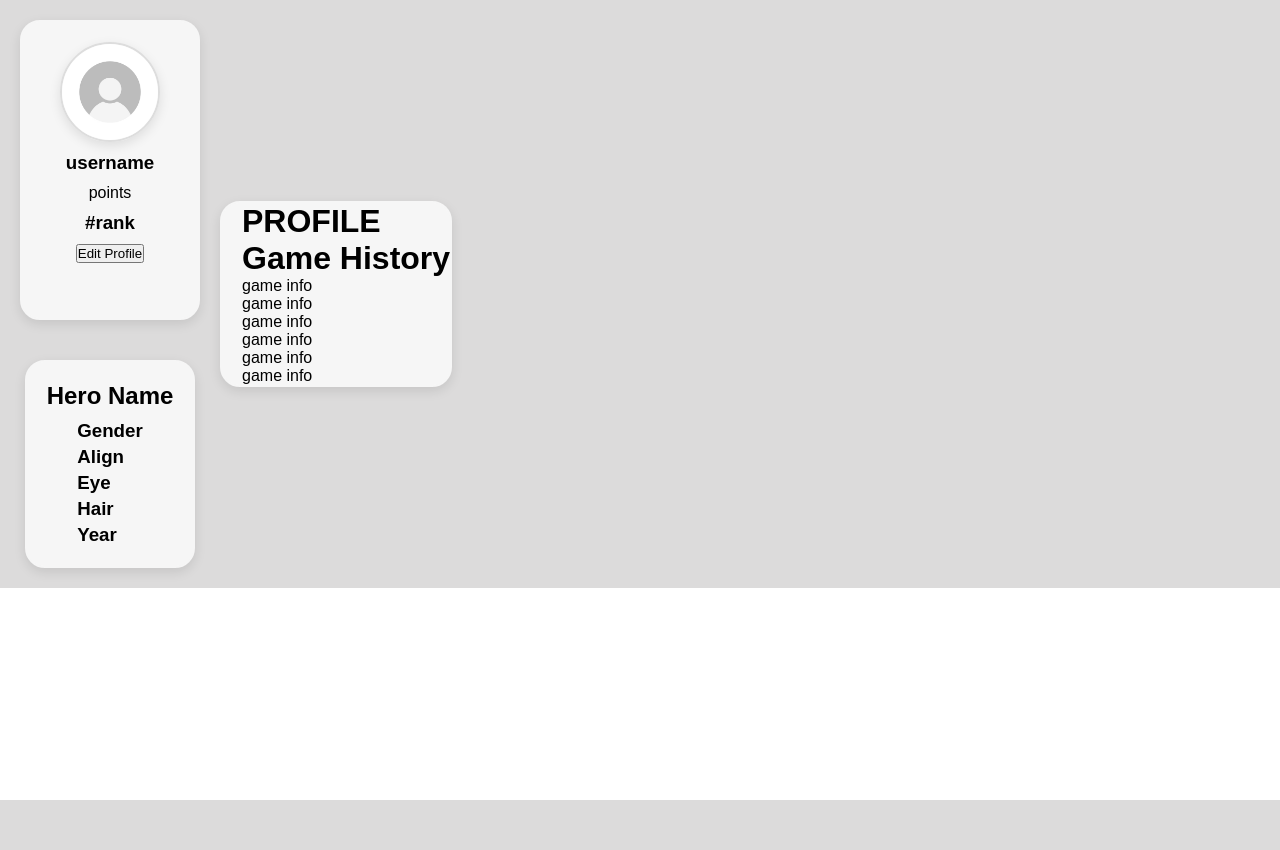
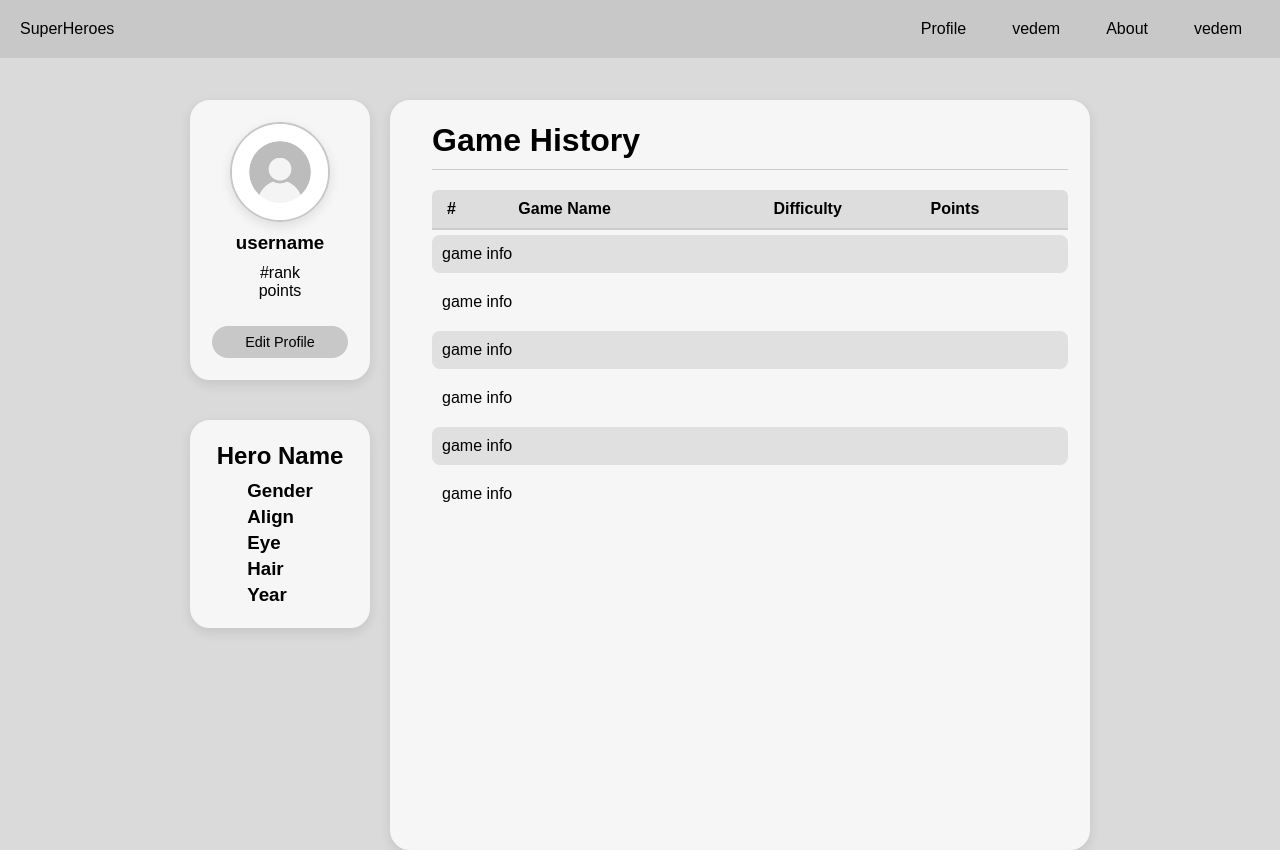
Before and after one commit to LunguFabian/GameOfSuperheroes, a PHP site: page /index/front/ProfilePage/ProfilePage.html in a window 1280 px wide. Before the commit the page ends 800 px from the top, so only its background shows below. Run offline with PHP 8.4, Linux system fonts and the light colour scheme.

Commit message:
ProfilePage 1.0

```diff
--- a/Application/src/front/AboutUsPage/AboutUs.html
+++ b/Application/src/front/AboutUsPage/AboutUs.html
@@ -15,7 +15,7 @@
             <i id="menu-close-button" class='bx bx-x-circle'></i>
 
             <li class="nav-item">
-                <a href="#" class="nav-link">vedem</a>
+                <a href="../ProfilePage/ProfilePage.html" class="nav-link">Profile</a>
             </li>
             <li class="nav-item">
                 <a href="#" class="nav-link">vedem</a>
--- a/Application/src/front/AboutUsPage/style.css
+++ b/Application/src/front/AboutUsPage/style.css
@@ -6,8 +6,8 @@
 }
 
 :root {
-    --primary-color: #aaaaaa;
-    --second-color: #dcdbdb;
+    --primary-color: #c8c8c8;
+    --second-color: #ffffff;
     --white-color: #ffffff;
     --black-color: #000000;
     --medium-gray-color: #cdcbcb;
--- a/Application/src/front/MainGamePage/MainGamePage.html
+++ b/Application/src/front/MainGamePage/MainGamePage.html
@@ -16,7 +16,7 @@
             <i id="menu-close-button" class='bx bx-x-circle'></i>
 
             <li class="nav-item">
-                <a href="#" class="nav-link">Profile</a>
+                <a href="../ProfilePage/ProfilePage.html" class="nav-link">Profile</a>
             </li>
             <li class="nav-item">
                 <a href="#" class="nav-link">vedem</a>
--- a/Application/src/front/MainGamePage/style.css
+++ b/Application/src/front/MainGamePage/style.css
@@ -6,8 +6,8 @@
 }
 
 :root {
-    --primary-color: #b3afaf;
-    --second-color: #dcdbdb;
+    --primary-color: #e1e1e1;
+    --second-color: #ffffff;
     --easy-color: #efefef;
     --normal-color: #dcdbdb;
     --hard-color: #dcdbdb;
--- a/Application/src/front/ProfilePage/ProfilePage.html
+++ b/Application/src/front/ProfilePage/ProfilePage.html
@@ -3,19 +3,46 @@
 <head>
     <meta charset="UTF-8">
     <link rel="stylesheet" href="style.css">
+    <link href='https://unpkg.com/boxicons@2.1.4/css/boxicons.min.css' rel='stylesheet'>
     <title>Title</title>
 </head>
 <body>
+<header>
+    <nav class="navbar">
+        <a href="../WelcomePage/index.html" class="nav-logo">
+            <h2 class="logo-text">SuperHeroes</h2>
+        </a>
+        <ul class="nav-menu">
+            <i id="menu-close-button" class='bx bx-x-circle'></i>
 
+            <li class="nav-item">
+                <a href="../ProfilePage/ProfilePage.html" class="nav-link">Profile</a>
+            </li>
+            <li class="nav-item">
+                <a href="#" class="nav-link">vedem</a>
+            </li>
+            <li class="nav-item">
+                <a href="../AboutUsPage/AboutUs.html" class="nav-link">About</a>
+            </li>
+            <li class="nav-item">
+                <a href="#" class="nav-link">vedem</a>
+            </li>
+        </ul>
+
+        <i id="menu-open-button" class='bx bx-menu'></i>
+    </nav>
+</header>
 <main>
     <div class="main-page">
         <div class="left-side">
             <div class="profile">
                 <img src="profileImg.png" alt="profile" class="profile-img">
                 <h3 class="user-name">username</h3>
-                <p class="points">points</p>
-                <h3 class="rank">#rank</h3>
-                <button type="button">Edit Profile</button>
+                <div class="profile-info">
+                    <p class="rank">#rank</p>
+                    <p class="points">points</p>
+                </div>
+                <button type="button" class="profile-button">Edit Profile</button>
             </div>
             <div class="hero">
                 <h2 class="your-hero">Hero Name</h2>
@@ -29,20 +56,26 @@
             </div>
         </div>
         <div class="right-side">
-            <h1>PROFILE</h1>
             <div class="game-history">
                 <h1 class="title">Game History</h1>
+                <div class="game-header">
+                    <span class="col col-number">#</span>
+                    <span class="col col-name">Game Name</span>
+                    <span class="col col-difficulty">Difficulty</span>
+                    <span class="col col-points">Points</span>
+                </div>
                 <ul class="list-games">
-                    <p class="game-info">game info</p>
-                    <p class="game-info">game info</p>
-                    <p class="game-info">game info</p>
-                    <p class="game-info">game info</p>
-                    <p class="game-info">game info</p>
-                    <p class="game-info">game info</p>
+                    <li class="game-info">game info</li>
+                    <li class="game-info">game info</li>
+                    <li class="game-info">game info</li>
+                    <li class="game-info">game info</li>
+                    <li class="game-info">game info</li>
+                    <li class="game-info">game info</li>
                 </ul>
             </div>
         </div>
     </div>
 </main>
+<script src="script.js"></script>
 </body>
 </html>
--- a/Application/src/front/ProfilePage/style.css
+++ b/Application/src/front/ProfilePage/style.css
@@ -6,8 +6,8 @@
 }
 
 :root {
-    --primary-color: #dddddd;
-    --second-color: #dcdbdb;
+    --primary-color: #c8c8c8;
+    --second-color: #dadada;
     --white-color: #ffffff;
     --black-color: #000000;
     --medium-gray-color: #cdcbcb;
@@ -22,38 +22,113 @@
     --font-size-xxl: 4rem;
 }
 
+html, body {
+    margin: 0;
+    padding: 0;
+    height: 100%;
+    width: 100%;
+}
+
+
+header {
+    position: fixed;
+    width: 100%;
+    z-index: 5;
+    background: var(--second-color );
+}
+
+ul {
+    list-style: none;
+}
+
+a {
+    text-decoration: none;
+}
+
+header .navbar {
+    display: flex;
+    padding: 20px;
+    align-items: center;
+    justify-content: space-between;
+    background: var(--primary-color);
+    transition: left 0.5s ease;
+}
+
+.navbar .nav-logo .logo-text {
+    color: var(--black-color);
+    font-size: var(--font-size-bar);
+    font-weight: var(--font-weight-semibold);
+    transition: 0.3s ease;
+}
+
+.navbar .nav-logo .logo-text:hover {
+    background: var(--second-color);
+    color: var(--white-color);
+    border-radius: var(--border-radius-button);
+    border: none;
+}
+
+.navbar .nav-menu {
+    display: flex;
+    gap: 10px;
+}
+
+.navbar .nav-menu .nav-link {
+    text-decoration: none;
+    padding: 10px 18px;
+    color: var(--black-color);
+    border-radius: var(--border-radius-button);
+    border: none;
+    transition: 0.3s ease;
+}
+
+.navbar .nav-menu .nav-link:hover {
+    padding: 10px 18px;
+    background: var(--second-color);
+    color: var(--white-color);
+    border-radius: var(--border-radius-button);
+    border: none;
+}
+
+#menu-close-button, #menu-open-button {
+    display: none;
+}
+
 .main{
     display: flex;
     flex-direction: column;
     align-items: center;
     text-align: center;
     font-size: var(--font-size-xl);
-    padding: 80px 0;
     gap: 40px;
     background: var(--second-color);
+    min-height: 100vh;
 }
 
 .main-page{
     width: 100%;
     height: 100%;
+    min-height: 100vh;
+
     display: flex;
     flex-direction: row;
 
-    align-items: center;
-   /* justify-content: space-between;*/
+    align-items: flex-start;
+    justify-content: center;
+    padding-top: 100px;
 
     background: var(--second-color);
+
 }
 
 .main-page .left-side{
     display:flex;
     flex-direction: column;
-    align-items: center;
     text-align: center;
 
     gap:40px;
 
-    padding: 20px;
+    padding-right: 20px;
 }
 
 .left-side .profile{
@@ -62,7 +137,7 @@
     align-items: center;
     text-align: center;
 
-    height: 300px;
+    height: 280px;
     width: 180px;
 
     gap:10px;
@@ -72,6 +147,30 @@
     border: 2px solid  #f6f6f6;
     border-radius: var(--border-radius-button);
     box-shadow: 0 4px 12px rgba(0, 0, 0, 0.1);
+}
+
+.profile .profile-info{
+    display: flex;
+    flex-direction: column;
+}
+
+.profile .profile-button{
+    margin-top: auto;
+    padding: 8px 15px;
+    background-color: var(--primary-color);
+    color: var(--black-color);
+    border: none;
+    border-radius: var(--border-radius-button);
+    font-size: var(--font-size-s);
+    cursor: pointer;
+    transition: all 0.3s ease;
+    width: 100%;
+    max-width: 140px;
+}
+
+.profile-button:hover {
+    background-color: var(--medium-gray-color);
+    box-shadow: 0 2px 8px rgba(0, 0, 0, 0.15);
 }
 
 .profile-img {
@@ -113,12 +212,183 @@
 }
 
 .right-side{
+    height: 750px;
+    width: 700px;
     padding-left: 20px;
+
+    text-align: center;
 
     background: #f6f6f6;
     border: 2px solid  #f6f6f6;
     border-radius: var(--border-radius-button);
     box-shadow: 0 4px 12px rgba(0, 0, 0, 0.1);
+
 }
 
-.right-side .
+.right-side .game-history{
+    text-align: left;
+    padding: 20px;
+}
+
+.game-history .title {
+    margin-bottom: 20px;
+    border-bottom: 1px solid #ccc;
+    padding-bottom: 10px;
+}
+
+.list-games {
+    list-style-type: none;
+    padding: 0;
+    margin: 0;
+    display: flex;
+    flex-direction: column;
+    gap: 10px;
+}
+
+.game-info {
+    padding: 10px;
+    border-radius: 8px;
+}
+
+.game-info:nth-child(odd) {
+    background-color: #e0e0e0;
+}
+
+.game-info:nth-child(even) {
+    background-color: #f6f6f6;
+}
+
+.game-header, .game-info {
+    display: flex;
+    justify-content: space-between;
+    padding: 10px;
+}
+
+.game-header {
+    font-weight: bold;
+    border-bottom: 2px solid #ccc;
+    background-color: #ddd;
+    border-radius: 6px 6px 0 0;
+    margin-bottom: 5px;
+}
+
+.col {
+    flex: 1;
+    text-align: left;
+    padding: 0 5px;
+}
+
+.col-number {
+    flex: 0.5;
+}
+.col-name {
+    flex: 2;
+}
+.col-difficulty {
+    flex: 1.2;
+}
+.col-points {
+    flex: 1;
+}
+
+
+@media screen and (max-width: 900px) {
+    :root {
+        --font-size-s: 0.9rem;
+        --font-size-n: 1rem;
+        --font-size-m: 1rem;
+        --font-size-l: 1.3rem;
+        --font-size-xl: 1.5rem;
+        --font-size-xxl: 1.8rem;
+    }
+
+    header .navbar {
+        display: flex;
+        padding: 20px;
+        align-items: center;
+        justify-content: space-between;
+        background: var(--primary-color);
+    }
+
+    #menu-close-button, #menu-open-button {
+        display: block;
+        font-size: var(--font-size-l);
+    }
+
+    body.show-mobile-menu header::before {
+        content: "";
+        position: fixed;
+        left: 0;
+        right: 0;
+        height: 100%;
+        width: 100%;
+        backdrop-filter: blur(3px);
+        background: rgba(0, 0, 0, 0.2);
+    }
+
+    .navbar #menu-close-button {
+        position: absolute;
+        right: 30px;
+        top: 30px;
+        transition: 0.2s ease;
+    }
+
+    .navbar #menu-open-button {
+        color: white;
+        transition: 0.2s ease;
+    }
+
+    .navbar #menu-open-button:hover {
+        color: black;
+    }
+
+    .navbar #menu-close-button:hover {
+        color: gray;
+    }
+
+    .navbar .nav-menu {
+        position: fixed;
+        left: -300px;
+        top: 0;
+        width: 300px;
+        height: 100%;
+        display: flex;
+        flex-direction: column;
+        align-items: center;
+        padding-top: 100px;
+        background: var(--white-color);
+        transition: left 0.5s ease;
+        overflow-y: auto;
+    }
+
+    body.show-mobile-menu .navbar .nav-menu {
+        left: 0;
+    }
+
+    .navbar .nav-menu .nav-link {
+        color: var(--black-color);
+        display: block;
+        margin-top: 17px;
+        font-size: var(--font-size-l);
+        width: 100%;
+        text-align: center;
+    }
+
+    .main .about {
+        flex-direction: column;
+        width: 90%;
+        padding: 20px;
+        gap: 40px;
+    }
+
+    .content .game-content{
+        display: flex;
+        flex: 1;
+        flex-direction: column;
+
+        padding: 10px 10px 10px 10px;
+        margin-right: 10px;
+        margin-left: 10px;
+        gap:20px;
+    }
+}
--- a/Application/src/front/RegisterPage/RegisterPage.html
+++ b/Application/src/front/RegisterPage/RegisterPage.html
@@ -59,7 +59,6 @@
 
 
 </div>
-<script src="front/RegisterPage/script.js"></script>
+<script src="script.js"></script>
 </body>
-
 </html>
--- a/Application/src/front/WelcomePage/index.html
+++ b/Application/src/front/WelcomePage/index.html
@@ -17,7 +17,7 @@
             <i id="menu-close-button" class='bx bx-x-circle'></i>
 
             <li class="nav-item">
-                <a href="#" class="nav-link">vedem</a>
+                <a href="../ProfilePage/ProfilePage.html" class="nav-link">Profile</a>
             </li>
             <li class="nav-item">
                 <a href="#" class="nav-link">vedem</a>
--- a/Application/src/front/WelcomePage/style.css
+++ b/Application/src/front/WelcomePage/style.css
@@ -7,8 +7,8 @@
 }
 
 :root {
-    --primary-color: #686868;
-    --second-color: #dcdbdb;
+    --primary-color: #d6d6d6;
+    --second-color: #ffffff;
     --white-color: #ffffff;
     --black-color: #000000;
     --medium-gray-color: #cdcbcb;
```
Also changed, not shown: Application/src/front/ProfilePage/script.js (added, +8 -0 lines).
